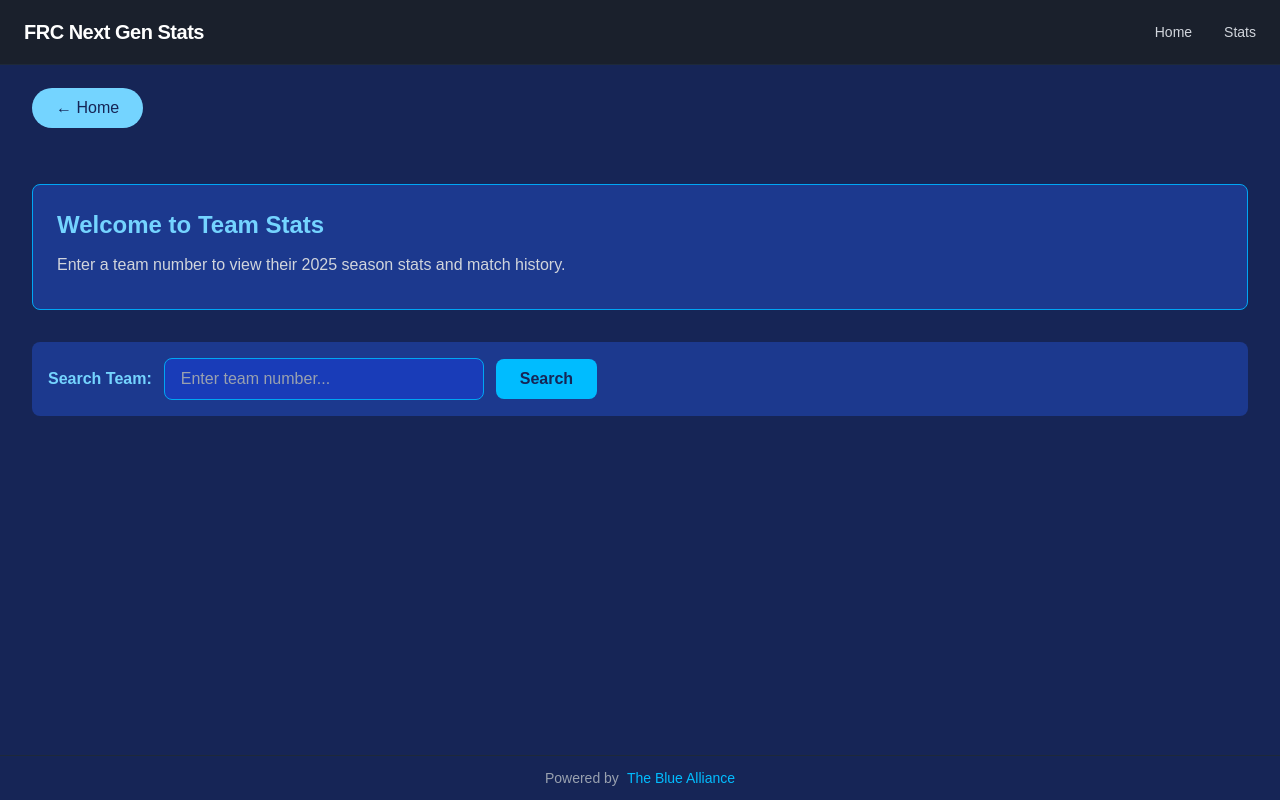
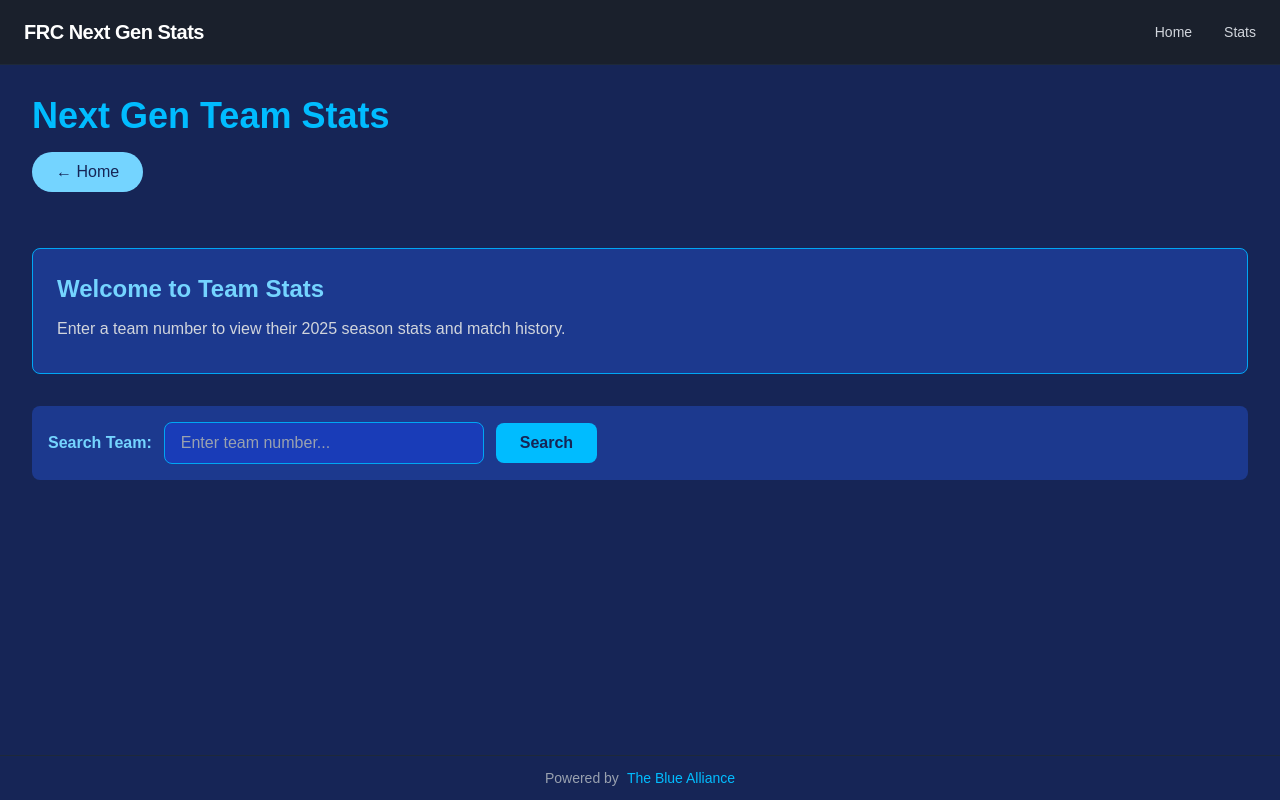
Before and after one commit to StefanIlic1/FRC-Next-Gen-Stats, a Next.js app in the folder frc-next-gen-stats/: page /stats in a window 1280 px wide. Built offline with nearby package versions, Linux system fonts and the light colour scheme.

Commit message:
add slightly temp solution

```diff
--- a/frc-next-gen-stats/app/stats/[team]/page.tsx
+++ b/frc-next-gen-stats/app/stats/[team]/page.tsx
@@ -77,7 +77,7 @@ export default async function TeamStats({ params }: { params: Promise<{ team: st
     <div className="min-h-screen bg-blue-950 text-white p-8">
       <div className="max-w-7xl mx-auto">
         <div className="mb-8">
-          <h1 className="text-4xl font-bold text-sky-400 mt-16 mb-4">
+          <h1 className="text-4xl font-bold text-sky-400 pt-16 mb-4">
             Team {teamNumber} - 2025 Season Stats
           </h1>
           <div className="flex gap-4 items-center mb-4">
--- a/frc-next-gen-stats/app/stats/page.tsx
+++ b/frc-next-gen-stats/app/stats/page.tsx
@@ -5,9 +5,9 @@ export default function Stats() {
     <div className="min-h-screen bg-blue-950 text-white p-8">
       <div className="max-w-7xl mx-auto">
         <div className="mb-8">
-          <h1 className="text-4xl font-bold text-sky-400 mb-4">
+            <h1 className="text-4xl font-bold text-sky-400 mb-4 pt-16">
             Next Gen Team Stats
-          </h1>
+            </h1>
           <a
             className="inline-flex h-10 items-center justify-center gap-2 rounded-full bg-sky-300 px-6 text-blue-950 transition-colors hover:bg-gray-200 mb-6"
             href="/"
```
